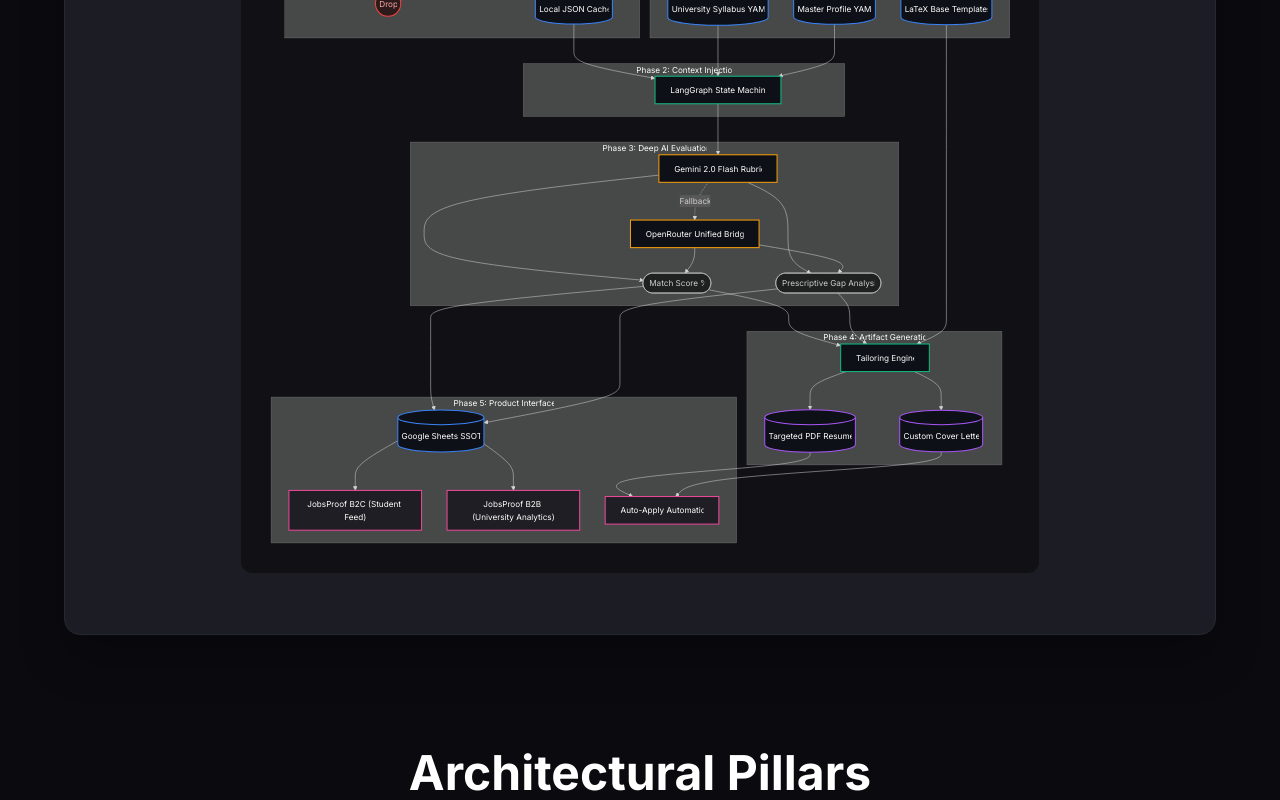
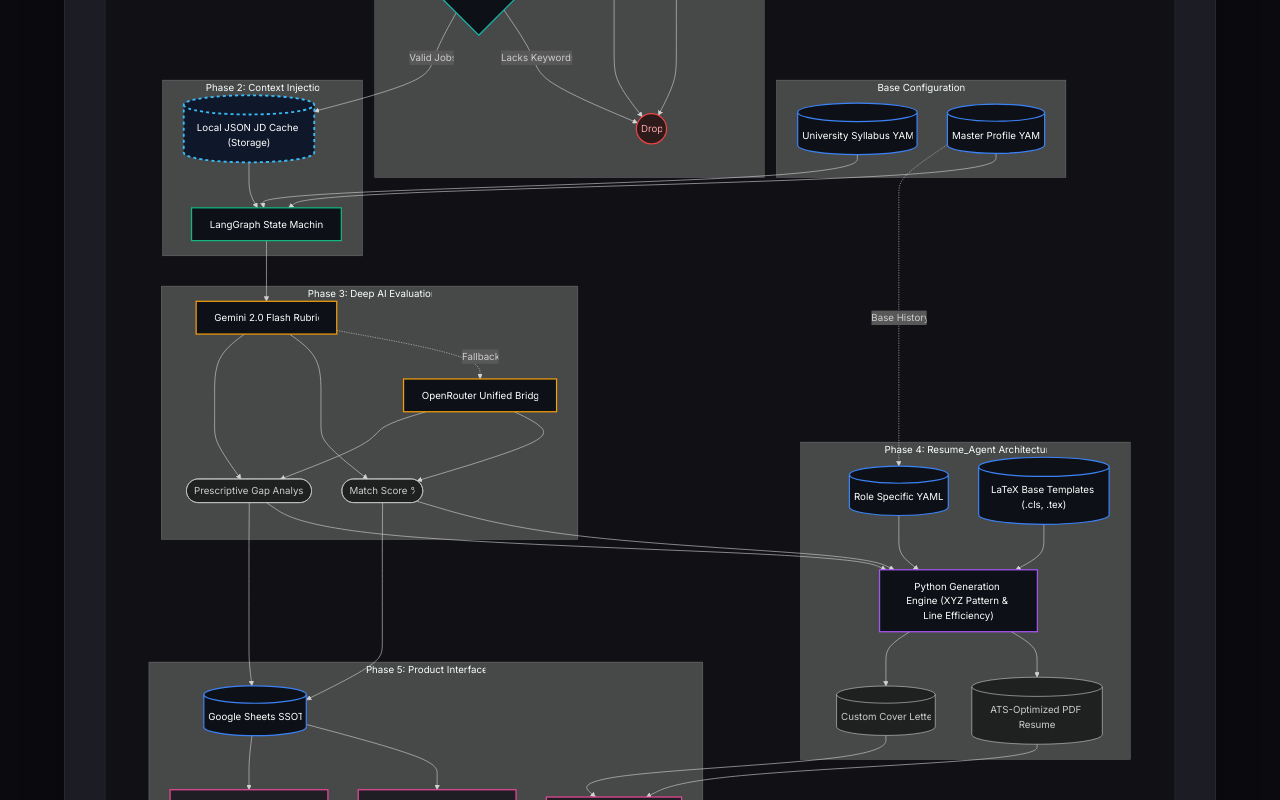
Before and after one commit to nagarajaabhishek/jobs, a React (Vite) app in the folder b2c_landing_page/: page /architecture in a window 1280 px wide. Shown: the part 2180-2980 px from the top of the page. Built offline with nearby package versions, Linux system fonts and the light colour scheme.

Commit message:
feat: explicitly integrated Resume_Agent formatting architecture and JSON JD caching into system map

```diff
--- a/b2c_landing_page/src/pages/Architecture.tsx
+++ b/b2c_landing_page/src/pages/Architecture.tsx
@@ -9,7 +9,6 @@
     subgraph Inputs["Base Configurations"]
         H[("University Syllabus YAML")]
         I[("Master Profile YAML")]
-        T[("LaTeX Base Templates")]
     end
 
     %% Phase 1: Sourcing
@@ -23,8 +22,10 @@
         D -- "Non-Target" --> Z
         D -- "Target Hubs" --> E{"Gemini 2.5 Flash-Lite"}
         E -- "Lacks Keywords" --> Z
-        E -- "Valid Jobs" --> F[("Local JSON Cache")]
     end
+
+    %% The Core Cache
+    E -- "Valid Jobs" --> F[("Local JSON JD Cache (Storage)")]
 
     %% Phase 2: Context
     subgraph Injection["Phase 2: Context Injection"]
@@ -41,11 +42,14 @@
         J & K --> M(["Prescriptive Gap Analysis"])
     end
 
-    %% Phase 4: Artifacts
-    subgraph Artifacts["Phase 4: Artifact Generation"]
-        L & M --> O["Tailoring Engine"]
-        T --> O
-        O --> P[("Targeted PDF Resume")]
+    %% Phase 4: Artifacts (Resume Agent)
+    subgraph Artifacts["Phase 4: Resume_Agent Architecture"]
+        I -. "Base History" .-> RA_Data[("Role Specific YAMLs")]
+        T[("LaTeX Base Templates (.cls, .tex)")] --> O
+        RA_Data --> O
+        L & M --> O["Python Generation Engine (XYZ Pattern & Line Efficiency)"]
+
+        O --> P[("ATS-Optimized PDF Resume")]
         O --> Q[("Custom Cover Letter")]
     end
 
@@ -65,15 +69,17 @@
     classDef generator fill:#0d1117,stroke:#a855f7,stroke-width:2px,color:#fff
     classDef ui fill:#1e1e24,stroke:#ec4899,stroke-width:2px,color:#fff
     classDef db fill:#0d1117,stroke:#3b82f6,stroke-width:2px,color:#fff
+    classDef cache fill:#0f172a,stroke:#38bdf8,stroke-width:3px,color:#fff,stroke-dasharray: 5 5
     classDef drop fill:#2d1b1b,stroke:#ef4444,stroke-width:2px,color:#fca5a5
 
     class A,B source
     class C,D,E filter
-    class G,O agent
+    class G agent
     class J,K eval
-    class P,Q generator
+    class O generator
     class S,U,V ui
-    class F,H,I,T,N db
+    class H,I,T,N,RA_Data db
+    class F cache
     class Z drop
 `;
 
@@ -167,7 +173,7 @@
                         <p style={{ color: 'var(--text-secondary)', maxWidth: '600px' }}>A visual representation of the dual-model strategy, routing logic, and state machine validation.</p>
                     </div>
 
-                    <div className="mermaid-render-box" style={{ width: '100%', maxWidth: '800px', background: 'rgba(0,0,0,0.4)', padding: '2vw', borderRadius: '12px', border: '1px solid rgba(255,255,255,0.05)' }}>
+                    <div className="mermaid-render-box" style={{ width: '100%', maxWidth: '1200px', background: 'rgba(0,0,0,0.4)', padding: '3vw', borderRadius: '12px', border: '1px solid rgba(255,255,255,0.05)' }}>
                         <Mermaid chart={pipelineChart} />
                     </div>
                 </div>
```
